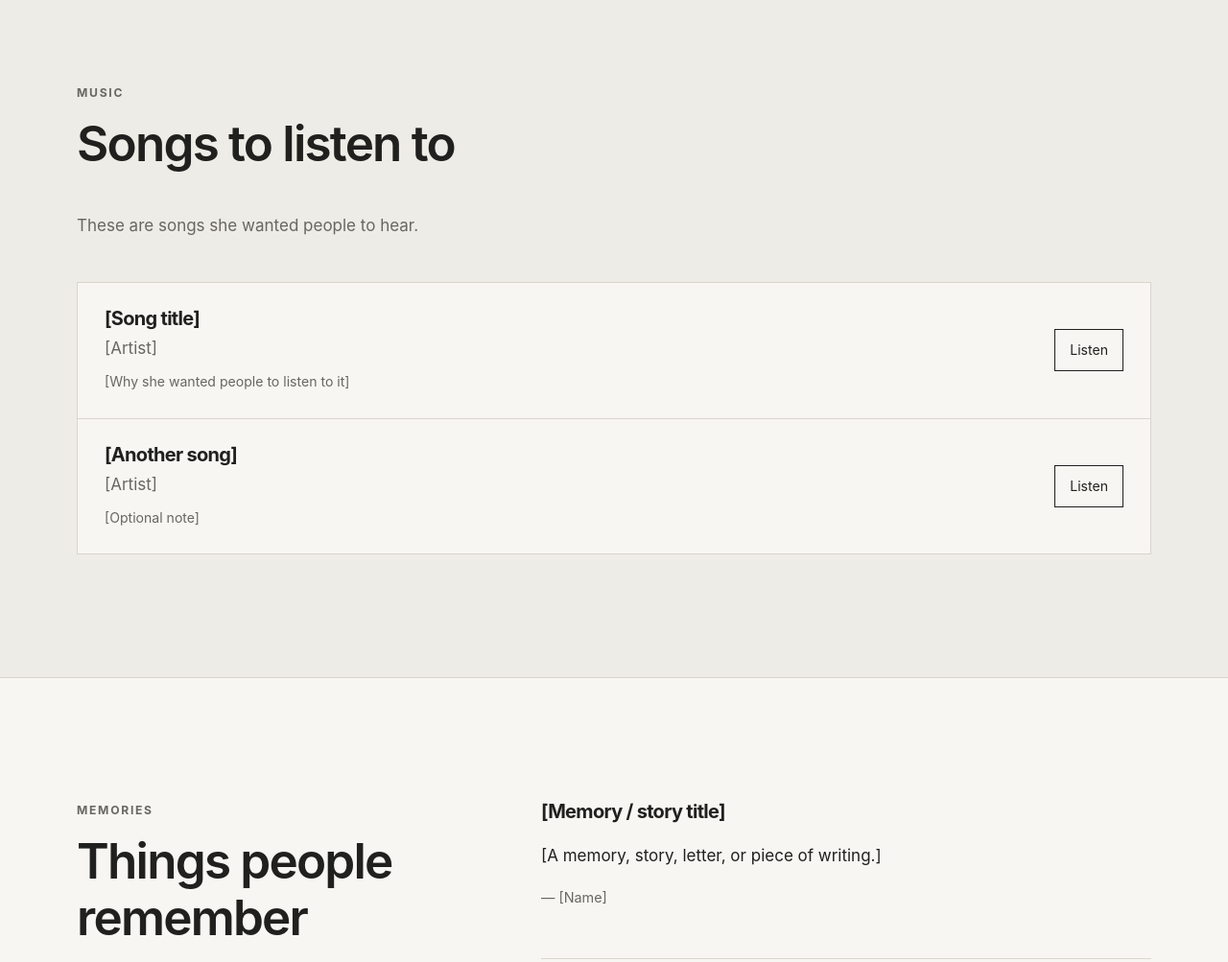
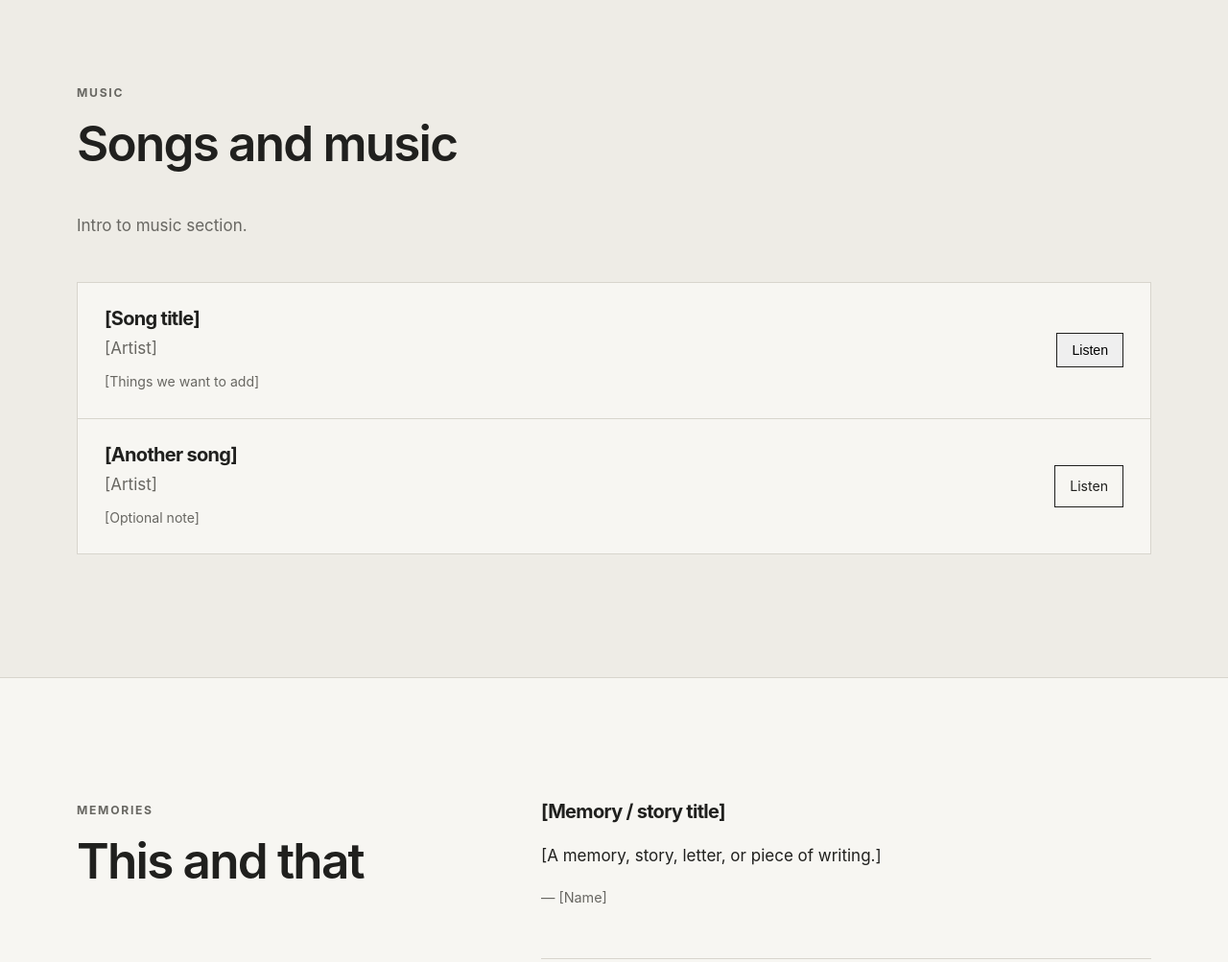
Before and after one commit to infinitemax/paula-memorial, a plain HTML site: page index.html in a window 1280 px wide. Shown: the part 1260-2263 px from the top of the page at 96% size. Drawn offline with Linux system fonts and the light colour scheme.

Commit message:
update YT and music stuff

```diff
--- a/content.js
+++ b/content.js
@@ -24,8 +24,8 @@ const music = [
   {
     title: "[Song title]",
     artist: "[Artist]",
-    note: "[Why she wanted people to listen to it]",
-    url: "https://www.youtube.com/"
+    note: "[Things we want to add]",
+    url: "https://youtu.be/hdjL8WXjlGI?si=u9KDbS6e5r3ehnHI"
   },
 
   {
@@ -35,7 +35,6 @@ const music = [
     url: "https://open.spotify.com/"
   }
 ];
-
 /*
   You can add other structured content here later if useful:
   quotations, photographs, links, dates, etc.
--- a/index.html
+++ b/index.html
@@ -5,6 +5,7 @@
   <meta charset="utf-8">
   <meta name="viewport" content="width=device-width, initial-scale=1">
   <meta name="description" content="Paula - a memorial and collection of memories.">
+  <meta name="referrer" content="strict-origin-when-cross-origin">
   <title>Paula — a memorial</title>
   <link rel="stylesheet" href="styles.css">
 </head>
@@ -37,8 +38,8 @@
           <h2>A life in her own words</h2>
         </div>
         <div class="prose">
-          <p>[Write about her here. This could be biographical, conversational, or largely in her own words.]</p>
-          <p>[Add another paragraph when you have more material.]</p>
+          <p>[Write stuff here..]</p>
+          <p>[Add another paragraph if need be.]</p>
         </div>
       </div>
     </section>
@@ -47,8 +48,8 @@
       <div class="container">
         <div class="section-heading">
           <p class="eyebrow">Music</p>
-          <h2>Songs to listen to</h2>
-          <p>These are songs she wanted people to hear.</p>
+          <h2>Songs and music</h2>
+          <p>Intro to music section.</p>
         </div>
 
         <div id="music-list" class="music-list">
@@ -61,7 +62,7 @@
       <div class="container content-grid">
         <div>
           <p class="eyebrow">Memories</p>
-          <h2>Things people remember</h2>
+          <h2>This and that</h2>
         </div>
         <div class="prose">
           <article class="memory">
--- a/script.js
+++ b/script.js
@@ -1,27 +1,89 @@
-/*
-  This file turns the music array in content.js into the
-  music list on the page. You normally won't need to edit it.
-*/
-
 const musicList = document.querySelector("#music-list");
 
 music.forEach((song) => {
   const article = document.createElement("article");
   article.className = "music-item";
 
+  const youtubeId = getYouTubeVideoId(song.url);
+
   article.innerHTML = `
-    <div>
+    <div class="music-info">
       <h3>${escapeHtml(song.title)}</h3>
       <p>${escapeHtml(song.artist)}</p>
       ${song.note ? `<p class="music-meta">${escapeHtml(song.note)}</p>` : ""}
     </div>
-    <a class="listen" href="${escapeAttribute(song.url)}" target="_blank" rel="noopener noreferrer">
-      Listen
-    </a>
+
+    ${youtubeId
+      ? `
+          <button class="listen youtube-listen" type="button">
+            Listen
+          </button>
+
+          <div class="youtube-player" hidden>
+            <iframe
+              src="https://www.youtube.com/embed/${youtubeId}"
+              referrerpolicy="strict-origin-when-cross-origin"
+              title="${escapeHtml(song.title)}"
+              allow="accelerometer; autoplay; clipboard-write; encrypted-media; gyroscope; picture-in-picture"
+              allowfullscreen>
+            </iframe>
+          </div>
+        `
+      : `
+          <a
+            class="listen"
+            href="${escapeAttribute(song.url)}"
+            target="_blank"
+            rel="noopener noreferrer"
+          >
+            Listen
+          </a>
+        `
+    }
   `;
 
   musicList.appendChild(article);
+
+  // Add behaviour to YouTube Listen button
+  if (youtubeId) {
+    const button = article.querySelector(".youtube-listen");
+    const player = article.querySelector(".youtube-player");
+
+    button.addEventListener("click", () => {
+      const isHidden = player.hidden;
+
+      player.hidden = !isHidden;
+      button.textContent = isHidden ? "Hide player" : "Listen";
+    });
+  }
 });
+
+
+function getYouTubeVideoId(url) {
+  try {
+    const parsed = new URL(url);
+
+    // Short YouTube URL:
+    // https://youtu.be/hdjL8WXjlGI
+    if (parsed.hostname === "youtu.be") {
+      return parsed.pathname.slice(1);
+    }
+
+    // Normal YouTube URL:
+    // https://www.youtube.com/watch?v=hdjL8WXjlGI
+    if (
+      parsed.hostname === "youtube.com" ||
+      parsed.hostname === "www.youtube.com"
+    ) {
+      return parsed.searchParams.get("v");
+    }
+
+    return null;
+  } catch {
+    return null;
+  }
+}
+
 
 function escapeHtml(value) {
   return String(value)
@@ -32,6 +94,7 @@ function escapeHtml(value) {
     .replaceAll("'", "&#039;");
 }
 
+
 function escapeAttribute(value) {
   return escapeHtml(value);
 }
--- a/styles.css
+++ b/styles.css
@@ -16,7 +16,9 @@
   --narrow-width: 760px;
 }
 
-* { box-sizing: border-box; }
+* {
+  box-sizing: border-box;
+}
 
 html {
   scroll-behavior: smooth;
@@ -95,7 +97,9 @@ nav a:hover {
   text-transform: uppercase;
 }
 
-h1, h2, h3 {
+h1,
+h2,
+h3 {
   line-height: 1.15;
   letter-spacing: -0.035em;
   margin-top: 0;
@@ -152,7 +156,7 @@ h3 {
   margin-bottom: 44px;
 }
 
-.section-heading > p:last-child {
+.section-heading>p:last-child {
   color: var(--muted);
 }
 
@@ -250,3 +254,16 @@ footer {
     justify-self: start;
   }
 }
+
+.youtube-player {
+  margin-top: 1rem;
+  width: 100%;
+  max-width: 500px;
+}
+
+.youtube-player iframe {
+  width: 100%;
+  height: 280px;
+  border: 0;
+  border-radius: 8px;
+}
```
